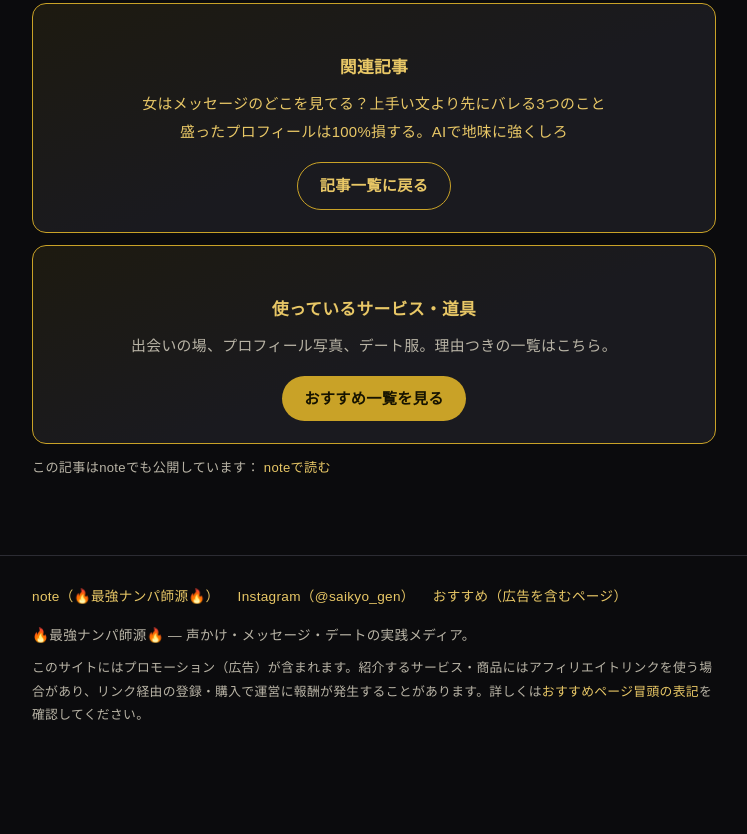
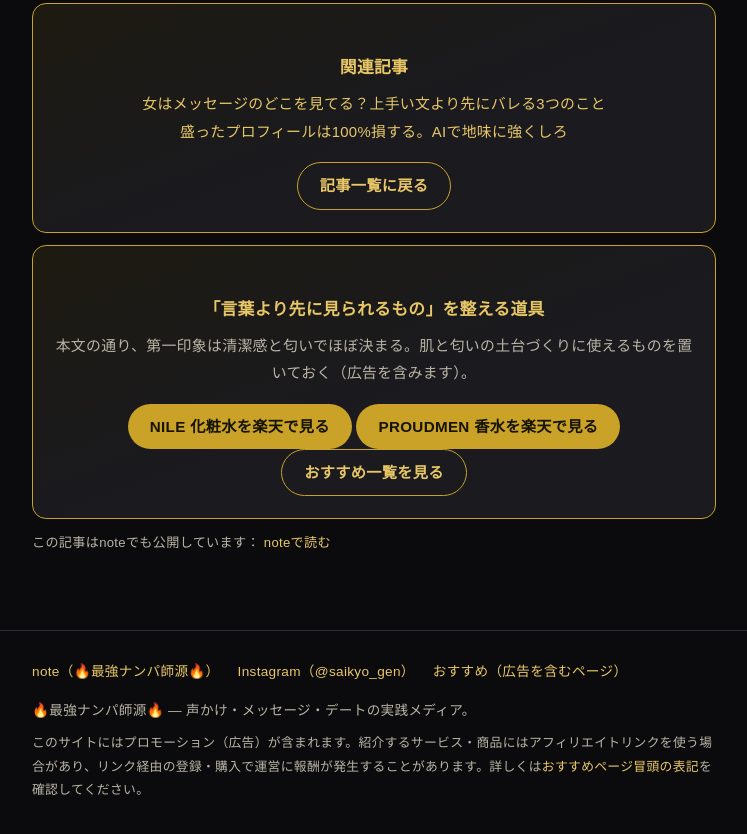
Before and after one commit to isimurasyo/saikyo-gen, a plain HTML site: page articles/article1.html in a window 1280 px wide. Shown: the part 1899-2733 px from the top of the page, without its empty margins (266-1013 px from the left). Before the commit the page ends 2674 px from the top, so only its background shows below. Drawn offline with Linux system fonts and the light colour scheme.

Commit message:
Update articles/article1.html: add Rakuten links

```diff
--- a/articles/article1.html
+++ b/articles/article1.html
@@ -74,9 +74,11 @@
         <a class="btn btn-ghost" href="../ig.html">記事一覧に戻る</a>
       </div>
       <div class="funnel-card reveal">
-        <h3>使っているサービス・道具</h3>
-        <p>出会いの場、プロフィール写真、デート服。理由つきの一覧はこちら。</p>
-        <a class="btn" href="../products.html">おすすめ一覧を見る</a>
+        <h3>「言葉より先に見られるもの」を整える道具</h3>
+        <p>本文の通り、第一印象は清潔感と匂いでほぼ決まる。肌と匂いの土台づくりに使えるものを置いておく（広告を含みます）。</p>
+        <a class="btn" href="https://a.r10.to/hYRMHV" target="_blank" rel="nofollow sponsored noopener">NILE 化粧水を楽天で見る</a>
+        <a class="btn" href="https://a.r10.to/h9TDxo" target="_blank" rel="nofollow sponsored noopener">PROUDMEN 香水を楽天で見る</a>
+        <a class="btn btn-ghost" href="../products.html">おすすめ一覧を見る</a>
       </div>
       <p class="article-note">この記事はnoteでも公開しています： <a href="https://note.com/light_clover973/n/n0038aebc4e3c">noteで読む</a></p>
     </div>
```
